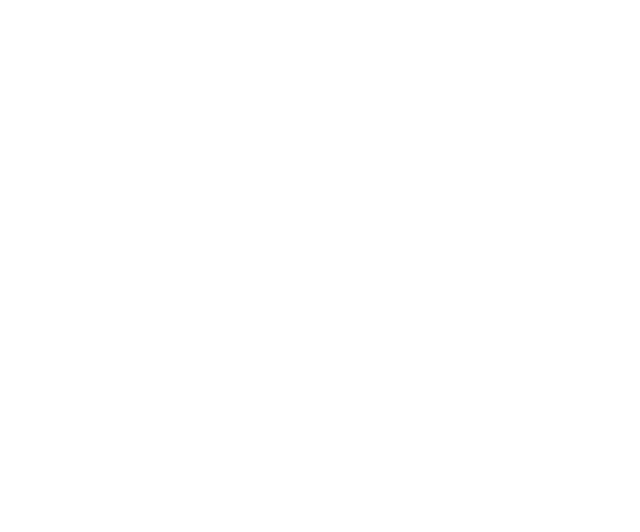
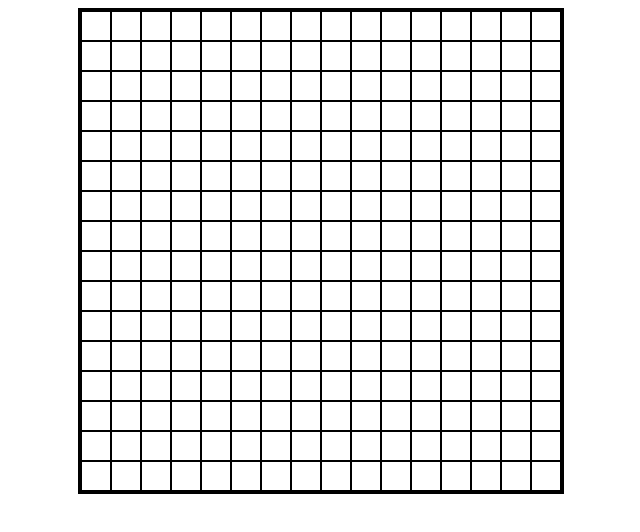
Before and after one commit to vledoc/etch-a-sketch, a plain HTML site: page index.html in a window 1280 px wide. Shown: the whole page, without its empty margins (319-959 px from the left). Drawn offline with Linux system fonts and the light colour scheme.

Commit message:
Created/styled grid creation function

```diff
--- a/index.html
+++ b/index.html
@@ -2,12 +2,16 @@
 <html>
 
 <head>
+
     <title>Etch-a-Sketch</title>
     <link href="style.css" rel="stylesheet">
+
 </head>
 
 <body>
+
+    <div class="grid"></div>
     <script type="text/javascript" src="script.js"></script>
+
 </body>
-
 </html>
--- a/script.js
+++ b/script.js
@@ -0,0 +1,19 @@
+const grid = document.querySelector('.grid');
+
+function createGrid(size) {
+    for (i = 0; i < size; i++) {
+        const row = document.createElement('div');
+        row.classList.add('row');
+        for (a = 0; a < size; a++) {
+            const box = document.createElement('div');
+            box.classList.add('box');
+                const inner = document.createElement('div');
+                inner.classList.add('inner');
+                box.appendChild(inner);
+            row.appendChild(box);
+        }
+        grid.appendChild(row);
+    }
+}
+
+createGrid(16);
--- a/style.css
+++ b/style.css
@@ -0,0 +1,37 @@
+.grid {
+    margin: 0 auto;
+    width: 80vw;
+    max-width: 60vh;
+    height: 80vw;
+    max-height: 60vh;
+    font-size: 1rem;
+    border-color: black;
+    border: solid;
+}
+.row {
+    display: flex;
+}
+.box {
+    background: white;
+    flex: 1 0 auto;
+    position: relative;
+    border: solid;
+    border-color: black;
+    border-width: thin;
+}
+.box:after {
+    content: "";
+    float:left;
+    display: block;
+    padding-top: 100%;
+}
+.box .inner {
+    position: absolute;
+    left: 0;
+    right: 0;
+    bottom: 0;
+    top: 0;
+    display: flex;
+    align-items: center;
+    justify-content: center;
+}
```
